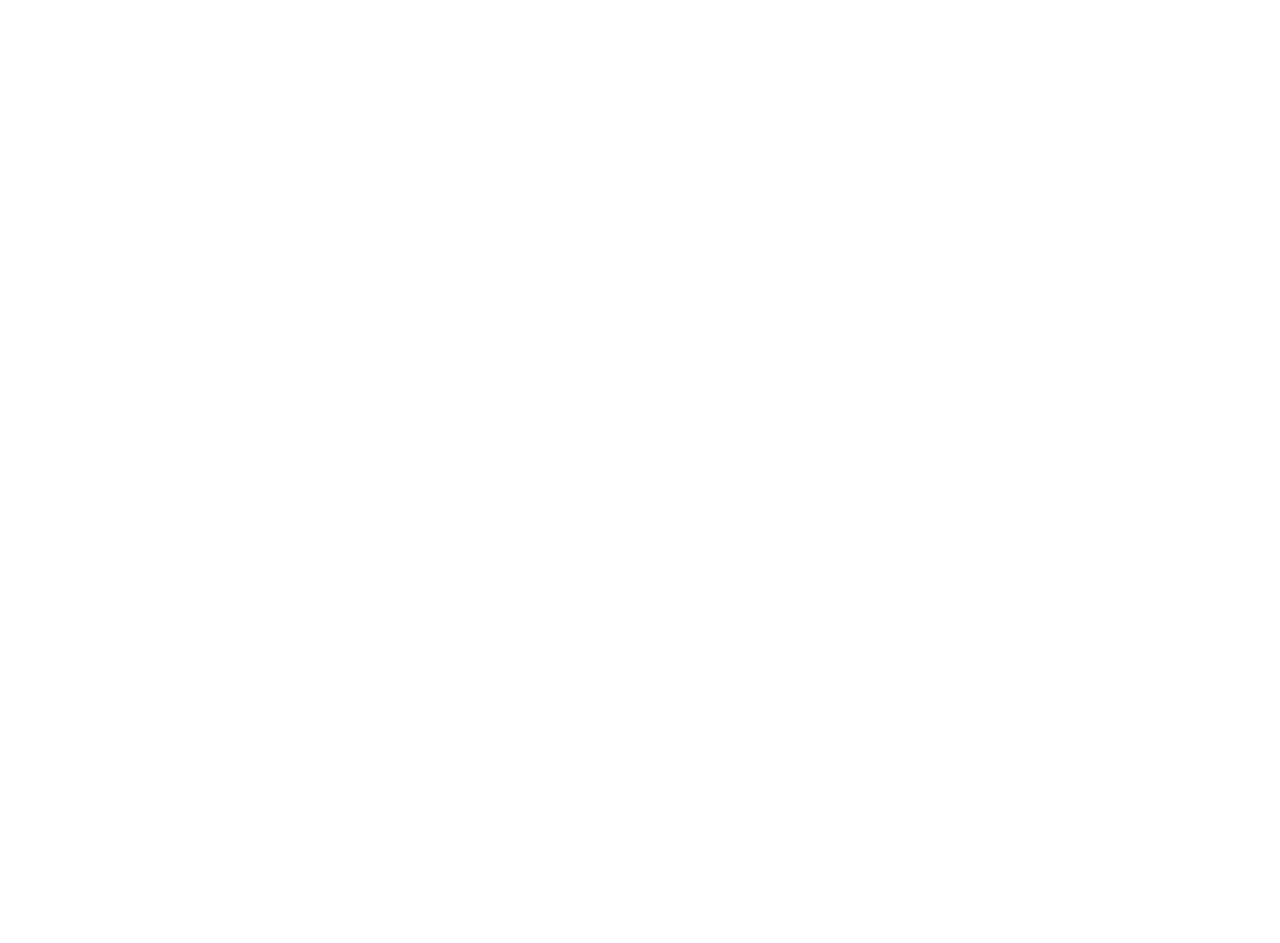
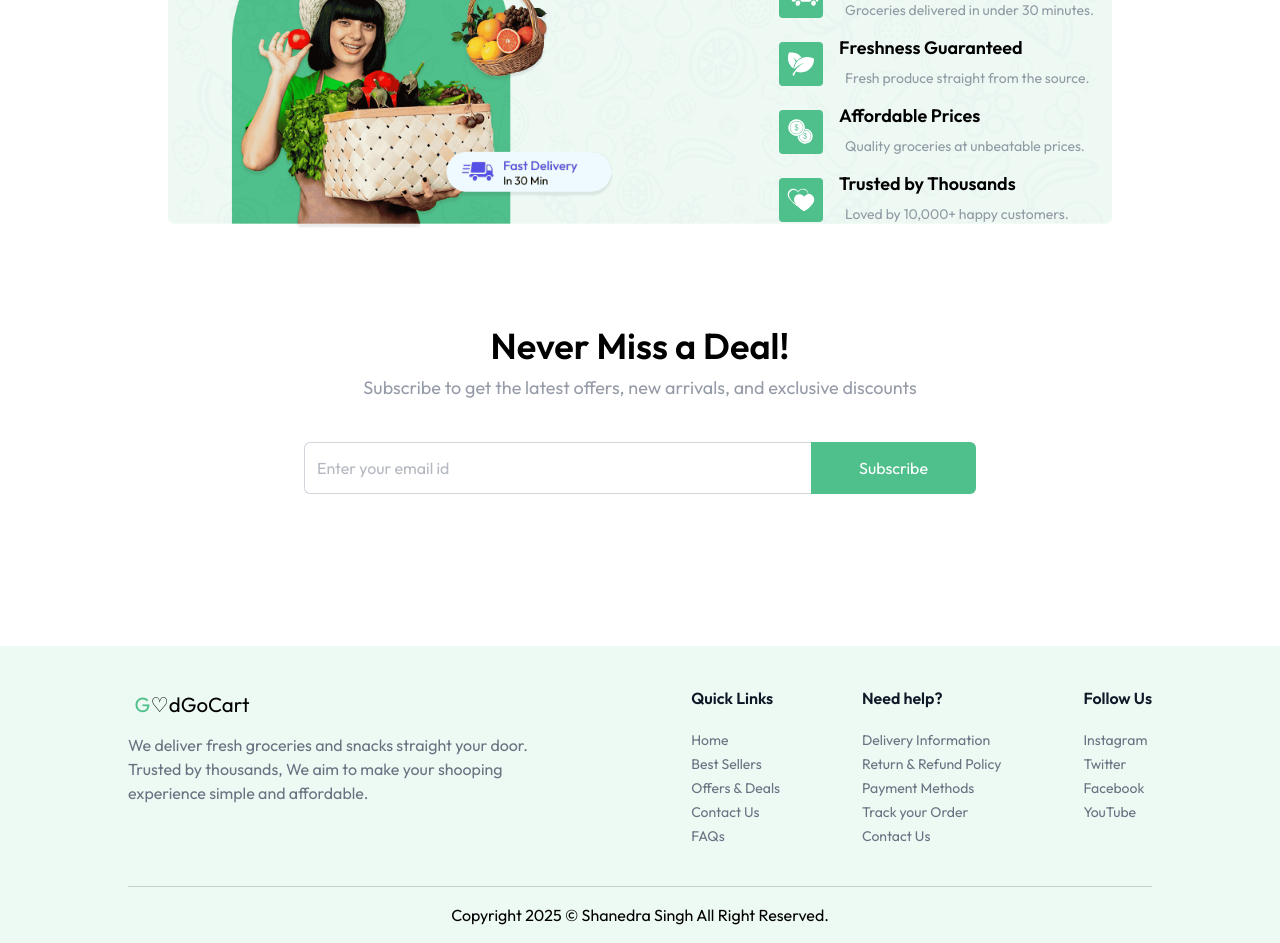
Before and after one commit to shanedrasingh05/gudgocart, a React (Vite) app in the folder client/: page / in a window 1280 px wide. Shown: the part 1360-2303 px from the top of the page. Before the commit the page ends 1182 px from the top, so only its background shows below. Built offline with nearby package versions, Linux system fonts and the light colour scheme.

Commit message:
add file

```diff
--- a/client/src/App.jsx
+++ b/client/src/App.jsx
@@ -2,6 +2,7 @@ import React from 'react'
 import Navbar from './components/Navbar'
 import { Route, Routes, useLocation } from "react-router-dom";
 import Home from './pages/Home';
+import Footer from "./components/Footer";
 import {Toaster} from 'react-hot-toast';
 
 const App = () => {
@@ -22,6 +23,8 @@ const App = () => {
           <Route exact path="/" element={<Home />} />
         </Routes>
       </div>
+      {!isSellerPath && <Footer />}
+
     </div>
   );
 }
--- /dev/null
+++ b/client/src/components/BottomBanner.jsx
@@ -0,0 +1,47 @@
+import React from "react";
+import { assets, features } from "../assets/assets";
+
+function BottomBanner() {
+  return (
+    <div className="relative mt-24">
+      <img
+        src={assets.bottom_banner_image}
+        alt="banner"
+        className="w-full hidden md:block"
+      />
+
+      <img
+        src={assets.bottom_banner_image_sm}
+        alt="banner"
+        className="w-full  md:hidden"
+      />
+
+      <div className="absolute inset-0 flex flex-col items-center md:items-end md:justify-end pt-16 md:pt-2 md:pr-3">
+        <div>
+          <h1 className="text-2xl md:text-3xl font-semibold test-primary mb-6">
+            Why We Are The Best?
+          </h1>
+          {features.map((feature, index) => (
+            <div key={index} className="flex items-center gap-4 mt-2">
+              <img
+                src={feature.icon}
+                alt={feature.title}
+                className="md:w-11 w-9"
+              />
+              <div>
+                <h3 className="text-lg md:text-lg font-semibold">
+                  {feature.title}
+                </h3>
+                <p className="text-gray-500/70 text-xs md:text-sm m-1.5">
+                  {feature.description}
+                </p>
+              </div>
+            </div>
+          ))}
+        </div>
+      </div>
+    </div>
+  );
+}
+
+export default BottomBanner;
--- /dev/null
+++ b/client/src/components/Footer.jsx
@@ -0,0 +1,63 @@
+import React from 'react'
+import { footerLinks } from '../assets/assets';
+const Footer = () => {
+
+
+  return (
+    <div className="px-6 md:px-16 lg:px-24 xl:px-32 mt-24 bg-primary/10">
+      <div className="flex flex-col md:flex-row items-start justify-between gap-10 py-10 border-b border-gray-500/30 text-gray-500">
+        <div>
+          {/* <img
+            className="w-34 md:w-32"
+            src="https://raw.githubusercontent.com/prebuiltui/prebuiltui/main/assets/dummyLogo/dummyLogoColored.svg"
+            alt="dummyLogoColored"
+          /> */}
+          <svg
+            // className="h-9"
+            className="w-34 md:w-32"
+            viewBox="0 0 300 100"
+            xmlns="http://www.w3.org/2000/svg"
+          >
+            <text
+              x="50%"
+              y="50%"
+              dominantBaseline="middle"
+              textAnchor="middle"
+              fontSize="48"
+              fontFamily="Arial"
+            >
+              <tspan fill="#4FBF8B">G</tspan>
+              <tspan fill="#000000">&#9825;dGoCart</tspan>
+            </text>
+          </svg>
+          <p className="max-w-[410px] mt-1">
+            We deliver fresh groceries and snacks straight your door. Trusted by thousands, We aim to make your shooping
+            experience simple and affordable.
+          </p>
+        </div>
+        <div className="flex flex-wrap justify-between w-full md:w-[45%] gap-5">
+          {footerLinks.map((section, index) => (
+            <div key={index}>
+              <h3 className="font-semibold text-base text-gray-900 md:mb-5 mb-2">
+                {section.title}
+              </h3>
+              <ul className="text-sm space-y-1">
+                {section.links.map((link, i) => (
+                  <li key={i}>
+                    <a href={link.url} className="hover:underline transition">
+                      {link.text}
+                    </a>
+                  </li>
+                ))}
+              </ul>
+            </div>
+          ))}
+        </div>
+      </div>
+      <p className="py-4 text-center text-sm md:text-base ">
+        Copyright {new Date().getFullYear()} © Shanedra Singh All Right Reserved.
+      </p>
+    </div>
+  );
+};
+export default Footer;
--- /dev/null
+++ b/client/src/components/NewsLetter.jsx
@@ -0,0 +1,27 @@
+import React from 'react'
+const NewsLetter = () => {
+  return (
+    <div className="flex flex-col items-center justify-center text-center space-y-2 mt-24 pb-14">
+      <h1 className="md:text-4xl text-2xl font-semibold">Never Miss a Deal!</h1>
+      <p className="md:text-lg text-gray-500/70 pb-8">
+        Subscribe to get the latest offers, new arrivals, and exclusive
+        discounts
+      </p>
+      <form className="flex items-center justify-between max-w-2xl w-full md:h-13 h-12">
+        <input
+          className="border border-gray-300 rounded-md h-full border-r-0 outline-none w-full rounded-r-none px-3 text-gray-500"
+          type="text"
+          placeholder="Enter your email id"
+          required
+        />
+        <button
+          type="submit"
+          className="md:px-12 px-8 h-full text-white bg-primary hover:bg-primary-dull transition-all cursor-pointer rounded-md rounded-l-none"
+        >
+          Subscribe
+        </button>
+      </form>
+    </div>
+  );
+};
+export default NewsLetter;
--- a/client/src/pages/Home.jsx
+++ b/client/src/pages/Home.jsx
@@ -2,6 +2,9 @@ import React from 'react'
 import MainBanner from '../components/MainBanner'
 import Categories from '../components/Categories'
 import BestSeller from '../components/BestSeller'
+import BottomBanner from '../components/BottomBanner'
+import NewsLetter from '../components/NewsLetter'
+
 
 const Home = () => {
   return (
@@ -9,6 +12,9 @@ const Home = () => {
       <MainBanner />
       <Categories />
       <BestSeller />
+      <BottomBanner />
+      <NewsLetter />
+
     </div>
   )
 }
```
